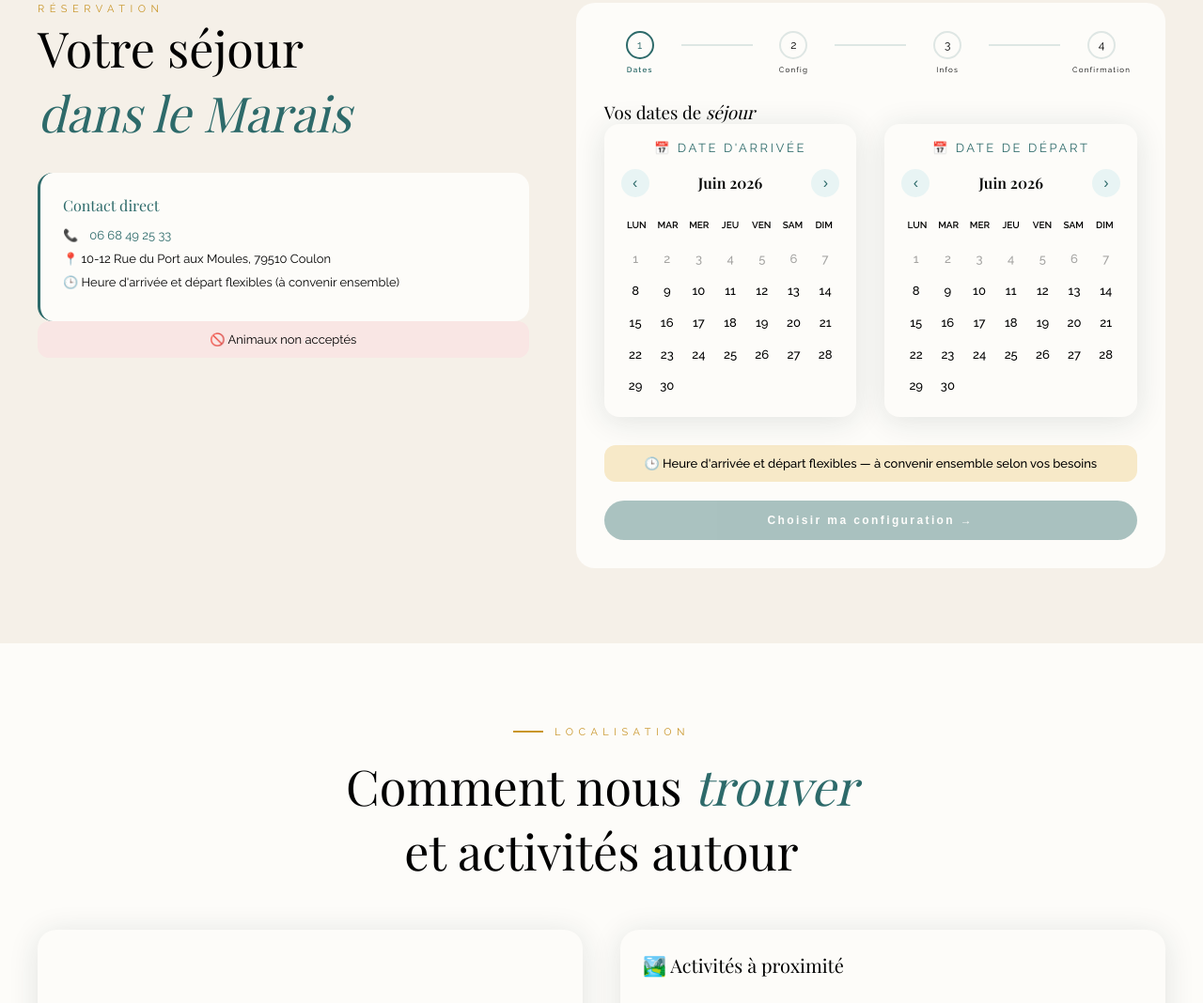
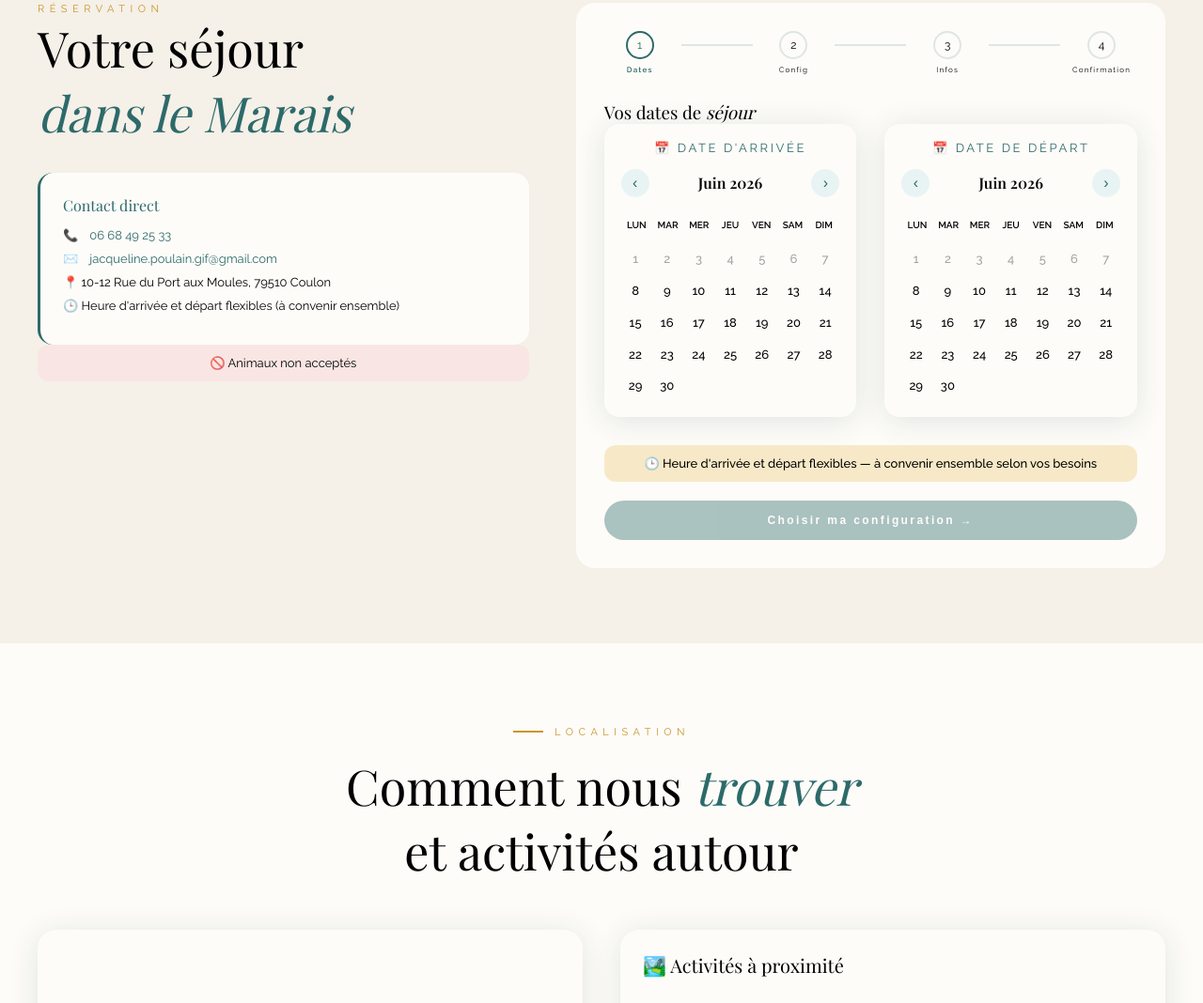
Before and after one commit to Picstroflex/gites-coulon-marais-poitevin, a plain HTML site: page index.html in a window 1280 px wide. Shown: the part 4806-5874 px from the top of the page at 94% size. Drawn offline with nearby package versions, Linux system fonts and the light colour scheme; grey boxes are pictures that could not be loaded; a web font is replaced by a local one.

Commit message:
Update index.html

```diff
--- a/index.html
+++ b/index.html
@@ -595,6 +595,7 @@ footer {
         <div class="contact-block">
           <h4 style="color:var(--eau); margin-bottom:14px;">Contact direct</h4>
           <div class="contact-line">📞 <a href="tel:+33668492533">06 68 49 25 33</a></div>
+          <div class="contact-line">✉️ <a href="mailto:jacqueline.poulain.gif@gmail.com">jacqueline.poulain.gif@gmail.com</a></div>
           <div class="contact-line">📍 10-12 Rue du Port aux Moules, 79510 Coulon</div>
           <div class="contact-line">🕒 Heure d'arrivée et départ flexibles (à convenir ensemble)</div>
         </div>
```
